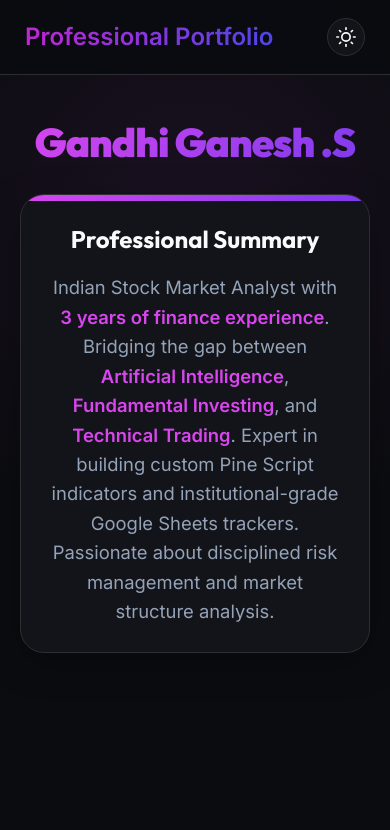
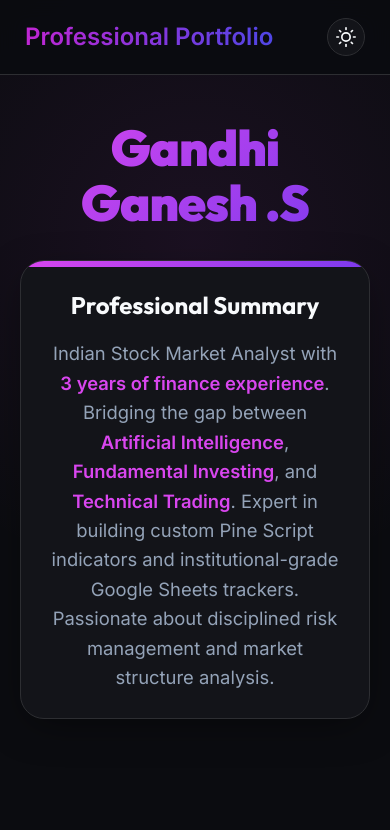
Before and after one commit to sgganesh2005/Portfolio, a plain HTML site: page index.html in a window 390 px wide. Shown: the top 830 px of the page. Drawn offline with Linux system fonts and the light colour scheme.

Commit message:
Update index.html

```diff
--- a/index.html
+++ b/index.html
@@ -4,7 +4,7 @@
 <head>
     <meta charset="UTF-8">
     <meta name="viewport" content="width=device-width, initial-scale=1.0">
-    <title>Professional Portfolio | Gandhi Ganesh .S</title>
+    <title>Professional Portfolio | Gandhi Ganesh </title>
     <link href="https://fonts.googleapis.com/css2?family=Outfit:wght@300;500;700;900&family=Inter:wght@400;500;600&family=JetBrains+Mono:wght@400;700&display=swap" rel="stylesheet">
 
     <style>
@@ -284,7 +284,7 @@
 
         /* --- MOBILE --- */
         @media (max-width: 768px) {
-            .hero-name { font-size: 40px; letter-spacing: -1px; }
+            .hero-name { font-size: 50px; letter-spacing: -1px; }
             .section-title { font-size: 2rem; }
             .timeline::before { left: 20px; }
             .timeline-item { width: 85%; margin-left: 50px !important; text-align: left !important; }
```
